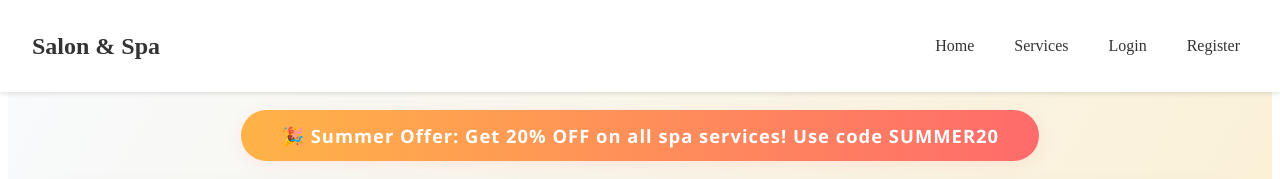
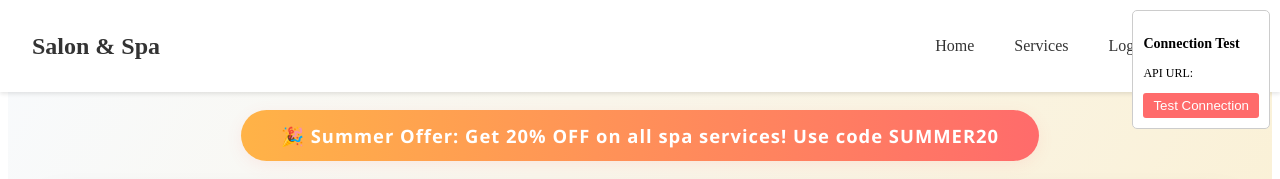
Before and after one commit to KumarRitik5/Salon-Spa-Frontend, a React (Create React App) app: page / in a window 1280 px wide. Shown: the top 179 px of the page. Built offline with nearby package versions, Linux system fonts and the light colour scheme.

Commit message:
Add connection test component and better error handling

```diff
--- a/src/App.js
+++ b/src/App.js
@@ -14,6 +14,7 @@ import AdminDashboard from './components/AdminDashboard';
 import ProtectedRoute from './components/ProtectedRoute';
 import Header from './components/layout/Header';
 import Footer from './components/layout/Footer';
+import ConnectionTest from './components/ConnectionTest';
 import './App.css';
 
 function App() {
@@ -55,6 +56,8 @@ function App() {
             </Routes>
           </main>
           <Footer />
+          {/* Connection Test Component for debugging */}
+          <ConnectionTest />
         </div>
       </Router>
     </AuthProvider>
--- /dev/null
+++ b/src/components/ConnectionTest.js
@@ -0,0 +1,87 @@
+import React, { useState } from 'react';
+import api, { API_BASE_URL } from '../../utils/api';
+
+const ConnectionTest = () => {
+  const [testResult, setTestResult] = useState('');
+  const [testing, setTesting] = useState(false);
+
+  const testConnection = async () => {
+    setTesting(true);
+    setTestResult('Testing connection...\n');
+
+    try {
+      // Test 1: Health check
+      setTestResult(prev => prev + '1. Testing health check...\n');
+      const healthResponse = await api.get('/');
+      setTestResult(prev => prev + `✅ Health check: ${JSON.stringify(healthResponse.data)}\n\n`);
+
+      // Test 2: Config check
+      setTestResult(prev => prev + '2. Testing configuration...\n');
+      const configResponse = await api.get('/api/config');
+      setTestResult(prev => prev + `✅ Config: ${JSON.stringify(configResponse.data)}\n\n`);
+
+      // Test 3: Services
+      setTestResult(prev => prev + '3. Testing services...\n');
+      const servicesResponse = await api.get('/api/services');
+      setTestResult(prev => prev + `✅ Services: Found ${servicesResponse.data.length} services\n\n`);
+
+      setTestResult(prev => prev + '🎉 All tests passed!');
+
+    } catch (error) {
+      setTestResult(prev => prev + `❌ Error: ${error.message}\n`);
+      setTestResult(prev => prev + `Details: ${JSON.stringify({
+        url: error.config?.url,
+        status: error.response?.status,
+        data: error.response?.data
+      }, null, 2)}`);
+    }
+
+    setTesting(false);
+  };
+
+  return (
+    <div style={{
+      position: 'fixed',
+      top: '10px',
+      right: '10px',
+      background: 'white',
+      border: '1px solid #ccc',
+      padding: '10px',
+      borderRadius: '5px',
+      maxWidth: '400px',
+      zIndex: 9999,
+      fontSize: '12px'
+    }}>
+      <h3>Connection Test</h3>
+      <p>API URL: {API_BASE_URL}</p>
+      <button
+        onClick={testConnection}
+        disabled={testing}
+        style={{
+          background: '#ff6b6b',
+          color: 'white',
+          border: 'none',
+          padding: '5px 10px',
+          borderRadius: '3px',
+          cursor: testing ? 'not-allowed' : 'pointer'
+        }}
+      >
+        {testing ? 'Testing...' : 'Test Connection'}
+      </button>
+      {testResult && (
+        <pre style={{
+          background: '#f5f5f5',
+          padding: '10px',
+          marginTop: '10px',
+          whiteSpace: 'pre-wrap',
+          maxHeight: '300px',
+          overflow: 'auto'
+        }}>
+          {testResult}
+        </pre>
+      )}
+    </div>
+  );
+};
+
+export default ConnectionTest;
--- a/src/components/auth/Login.js
+++ b/src/components/auth/Login.js
@@ -18,10 +18,18 @@ const Login = () => {
 		e.preventDefault();
 		setError('');
 		try {
+			console.log('Login attempt starting...'); // Debug
 			await login(formData.email, formData.password);
 			navigate('/');
 		} catch (err) {
-			setError('Invalid email or password');
+			console.error('Login failed:', err); // Debug
+			let errorMessage = 'Invalid email or password';
+			if (err.message.includes('Network Error') || err.code === 'NETWORK_ERROR') {
+				errorMessage = 'Network error: Cannot connect to server. Please check your internet connection and try again.';
+			} else if (err.response?.data?.message) {
+				errorMessage = err.response.data.message;
+			}
+			setError(errorMessage);
 		}
 	};
 
```
